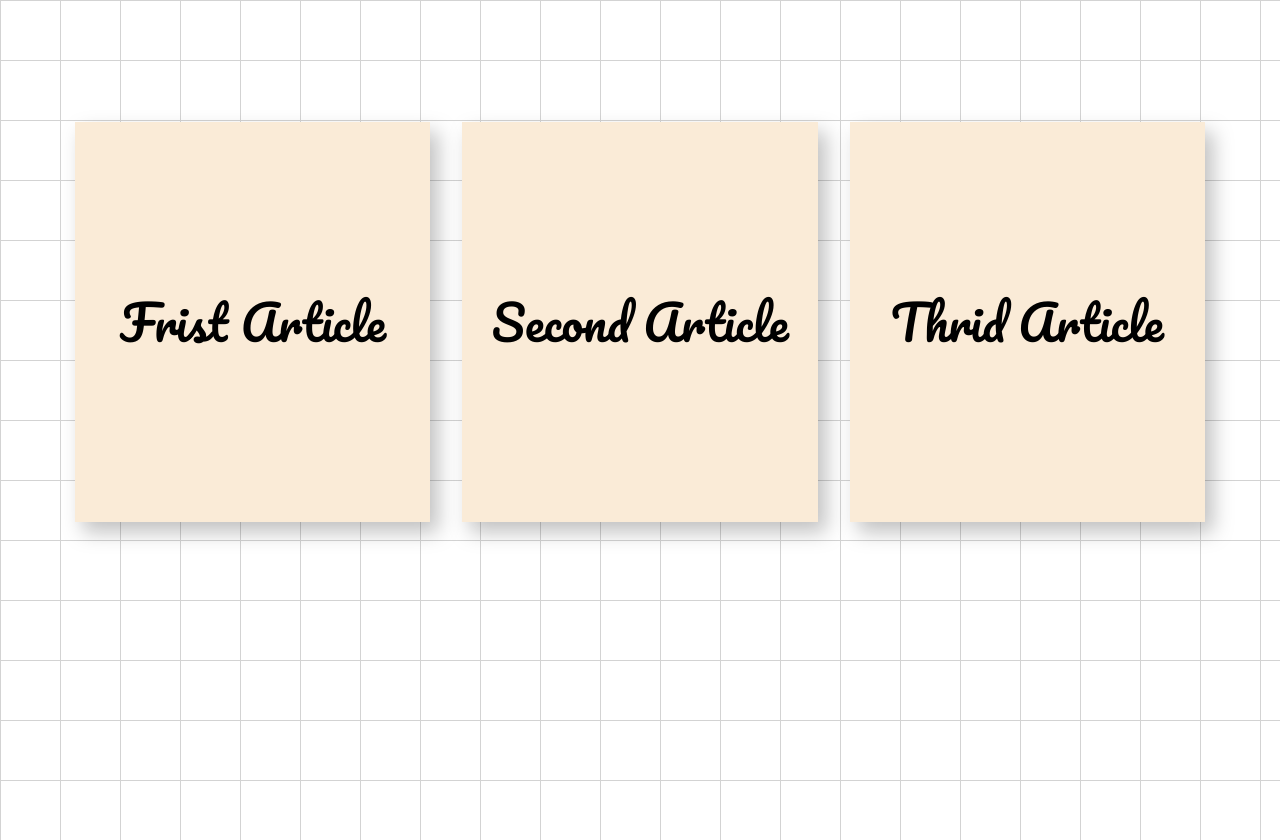
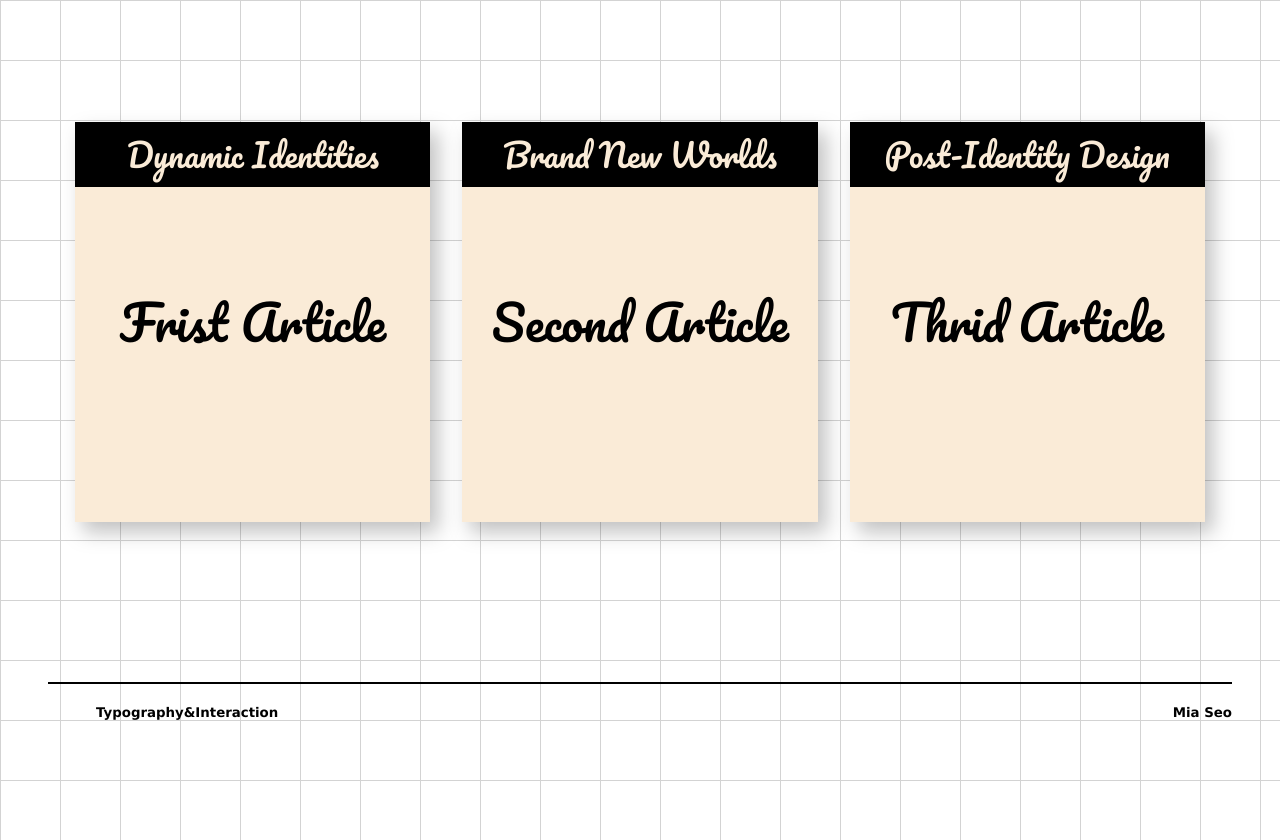
Before and after one commit to Lekkerdingfit/Binding, a plain HTML site: page index.html in a window 1280 px wide. Shown: the part 240-1080 px from the top of the page. Drawn offline with Linux system fonts and the light colour scheme; a web font is replaced by a local one.

Commit message:
updated landingpage and stop sticky for now

```diff
--- a/index.html
+++ b/index.html
@@ -13,14 +13,22 @@
 <ul>
 <li class="box1">
 	<a href="article-name/">Frist Article</a>
+	 <div class="backbox"> Dynamic Identities</div>
 </li>
 <li class="box2">
 	<a href="second-article/">Second Article</a>
+	<div class="backbox2"> Brand New Worlds</div>
 </li>
 <li class="box3">
 	<a href="last-one/">Thrid Article</a>
+	<div class="backbox3"> Post-Identity Design</div>
 </li>
 </ul>
 </nav>
+
+<footer>
+	<p> Typography&Interaction</p>
+	<p> Mia Seo</p>
+</footer>
 	</body>
 </html>
--- a/landing.css
+++ b/landing.css
@@ -35,8 +35,11 @@ h1{
 	transform: rotate(10deg);
 	display: flex;
 	filter:drop-shadow(8px 10px 10px rgba(3, 2, 2, 0.25));
+	transition:transform 0.2s ease, background-color 0.3s ease;
 }
-
+.backbox, .backbox2,.backbox3{
+	display: none;
+}
 .box2{
 	font-family:  "Pacifico";
 	font-size:3rem;
@@ -52,15 +55,26 @@ h1{
 	transform: rotate(-10deg);
 	display: flex;
 	filter:drop-shadow(8px 10px 10px rgba(3, 2, 2, 0.25));
+	transition:transform 0.2s ease, background-color 0.3s ease;
+}
+.box1:hover , .box3:hover{
+	transform: rotate(-10deg);
+	background-color: black;
+	color:antiquewhite;
 }
 
-
-
+.box2:hover{transform: rotate(20deg);
+	background-color: black;
+	color:antiquewhite;}
 
 
 
 
 @media (min-width: 1280px){
+body{
+	height:fit-content;
+}
+
 h1{
 	text-align: center;
 	font-size:5rem;
@@ -84,11 +98,65 @@ ul{
 	position: relative;
 	justify-content: center;
 	align-items: center;
+	transition:transform 1s ease-in-out;
+	perspective: 1000px;
+}
+.box1 ,.box2, .box3
+{ transform-style: preserve-3d;
+
+}
+
+.box1:hover ,.box2:hover, .box3:hover{
+	transform: rotateY(180deg);
+	background-color: black;
+	color:antiquewhite;
+
+}
+.box1::before, .box2::before, .box3::before{
+
+	position:absolute;
+	backface-visibility: hidden;
+	font-size: 1.5rem;
+	display: flex;
+	justify-content: center;
+	align-items: center;
+}
+.box1::after, .box2::after, .box3::after{
+
+	position:absolute;
+	backface-visibility: hidden;
+	font-size: 1.5rem;
+	transform: rotateY('180deg');
+	justify-content: center;
+	align-items: center;
+	display: flex;
+}
+.backbox,  .backbox2, .backbox3{
+position:absolute;
+top:0;
+left:0;
+width: 100%;
+background-color: black;
+color:antiquewhite;
+font-size:2rem;
+display:flex;
+justify-content: center;
+align-items: center;
+transform:rotateY('180deg');
+backface-visibility: hidden;
+padding: 20px;
+z-index: -1;
+}
+
+footer{
+	font-weight: bold;
+	border-top: solid 2px;
+	margin-top : 10rem;
+	padding-top: 1rem;
+	display:flex;
+	justify-content: space-between;
+
 }
 
 
-
-
-
-
 }
```
Also changed, not shown: article-name/style.css (+25 -9 lines), last-one/index.html (+0 -2 lines), last-one/style.css (+29 -18 lines), second-article/style.css (+4 -3 lines).
